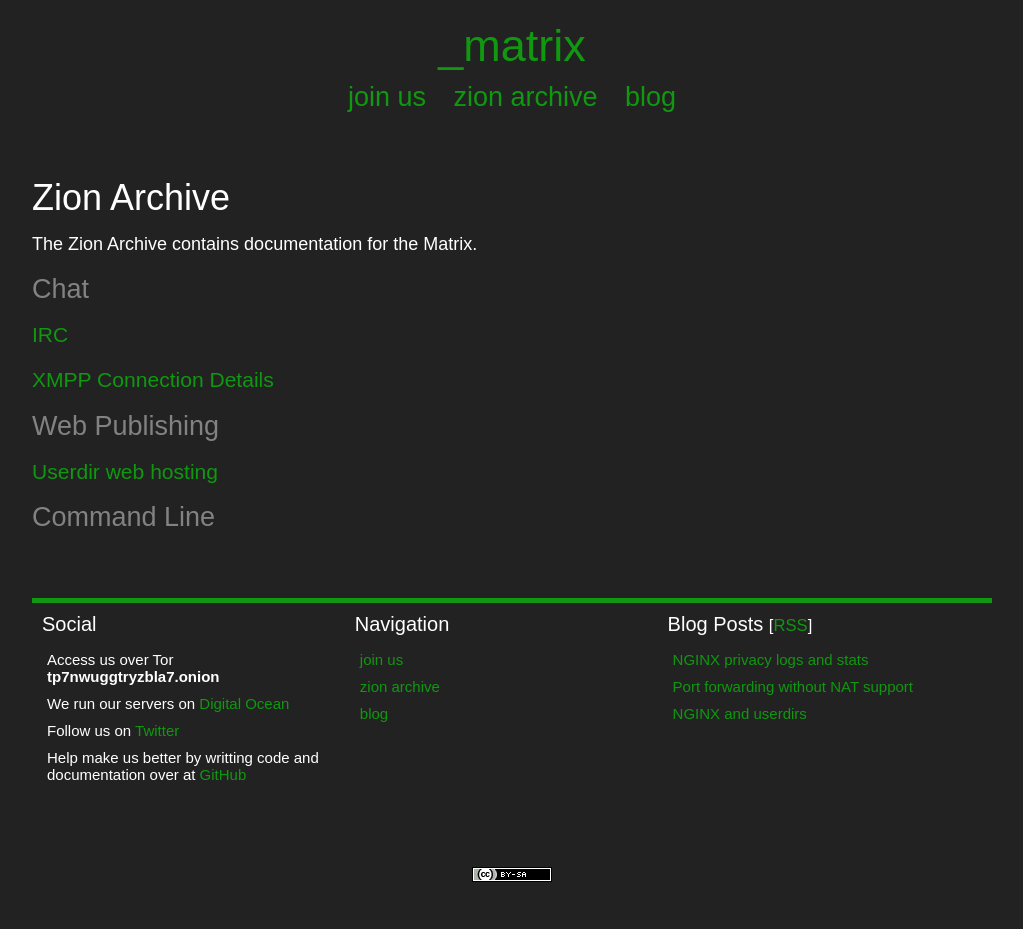
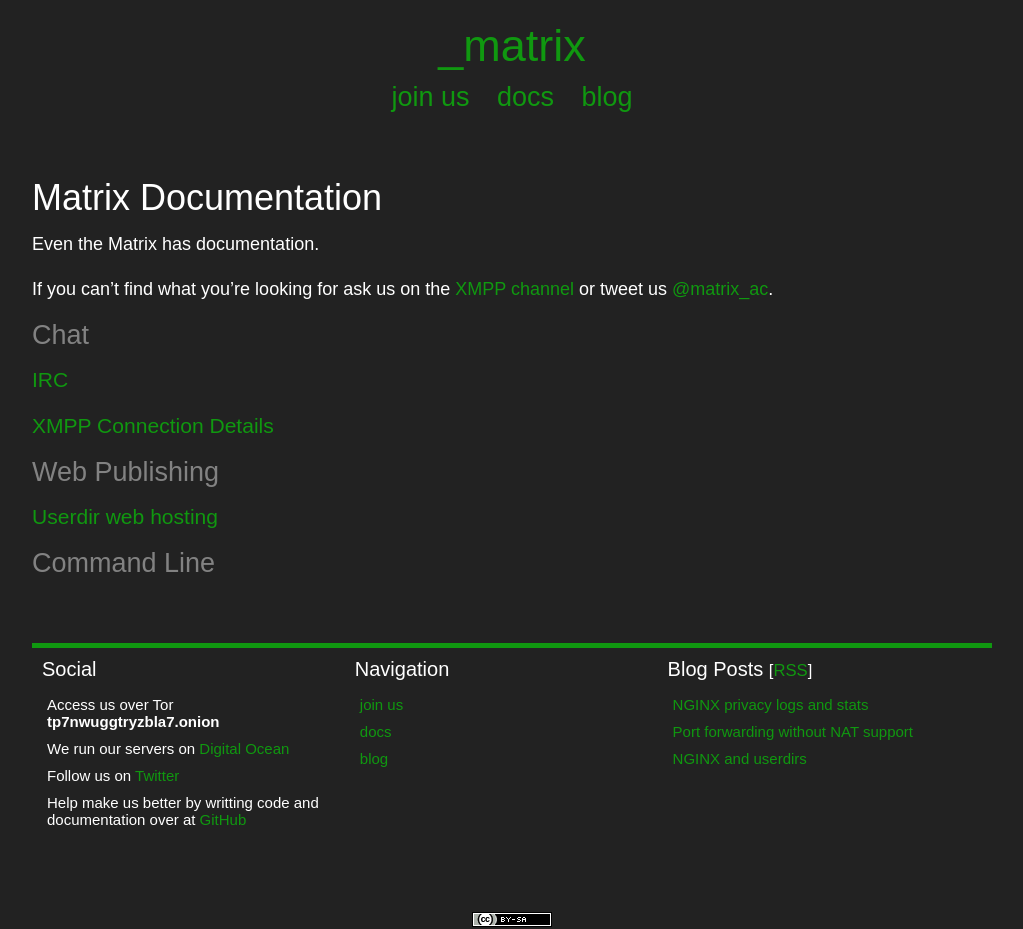
Before and after one commit to matrix-ac/blog, a Jekyll site: the page built from docs/index.md, in a window 1280 px wide. Shown: the whole page, without its empty margins (128-1151 px from the left). Built offline with Jekyll 4.4.1, drawn with Linux system fonts in a browser that asks for light colours.

Commit message:
Renamed documentation

```diff
--- a/_config.yml
+++ b/_config.yml
@@ -12,8 +12,8 @@ nav:
 - page: join us
   permalink: /join
 
-- page: zion archive
-  permalink: /zion-archive
+- page: docs
+  permalink: /docs
 
 - page: blog
   permalink: /blog
--- a/zion-archive/index.md
+++ b/docs/index.md
@@ -1,10 +1,12 @@
 ---
 layout: page
-title: Zion Archive
-permalink: /zion-archive/
+title: Matrix Documentation
+permalink: /docs/
 ---
 
-The Zion Archive contains documentation for the Matrix.
+Even the Matrix has documentation.
+
+If you can't find what you're looking for ask us on the [XMPP channel](/xmpp/) or tweet us [@matrix_ac](https://twitter.com/matrix_ac).
 
 <div class="home">
 {% for cat in site.zion-list %}
```
Also changed, not shown: docs/xmpp.md (renamed from zion-archive/xmpp.md, +4 -1 lines), docs/irc.md (renamed from zion-archive/irc.md), docs/web101.md (renamed from zion-archive/web101.md).
